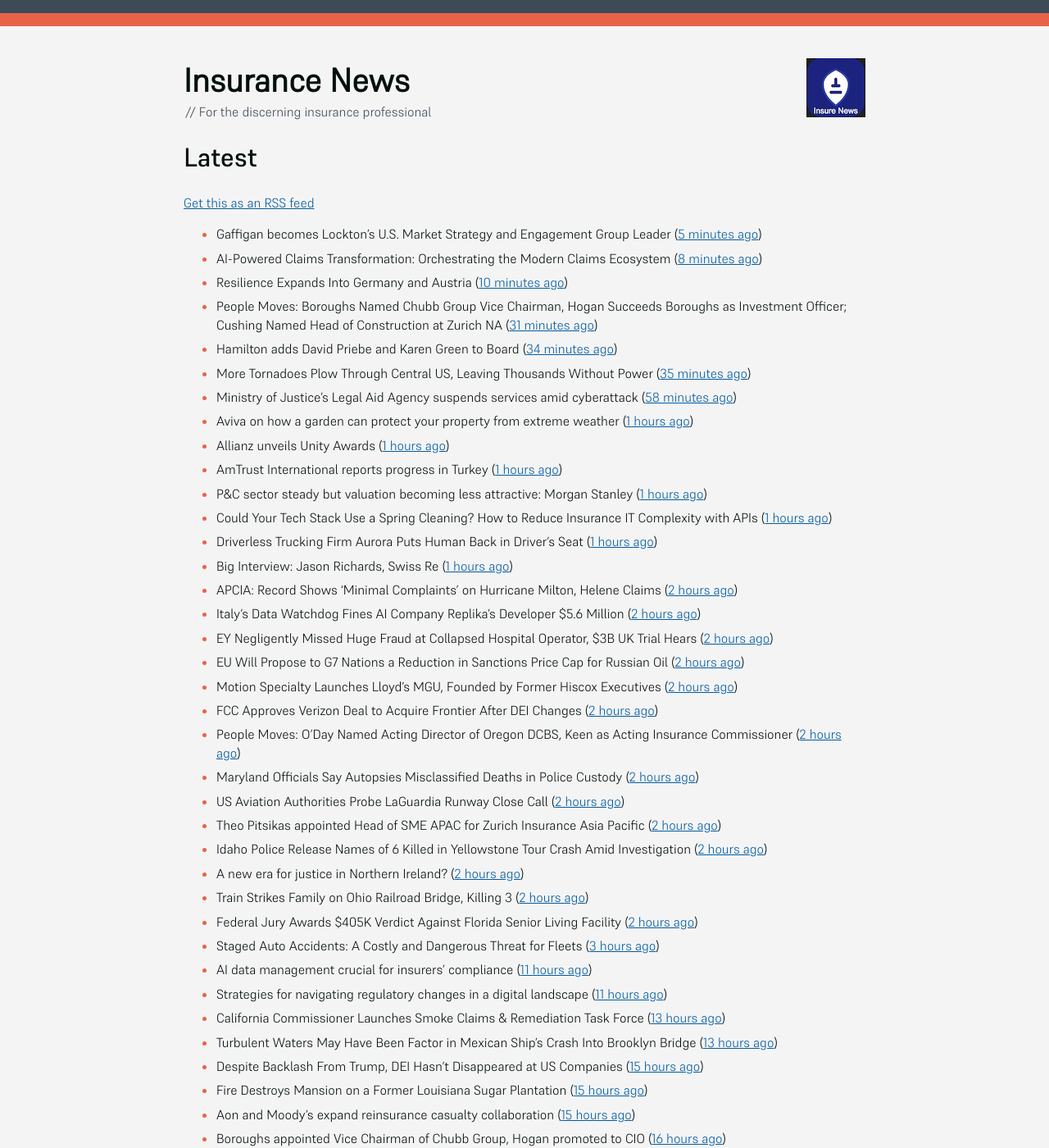
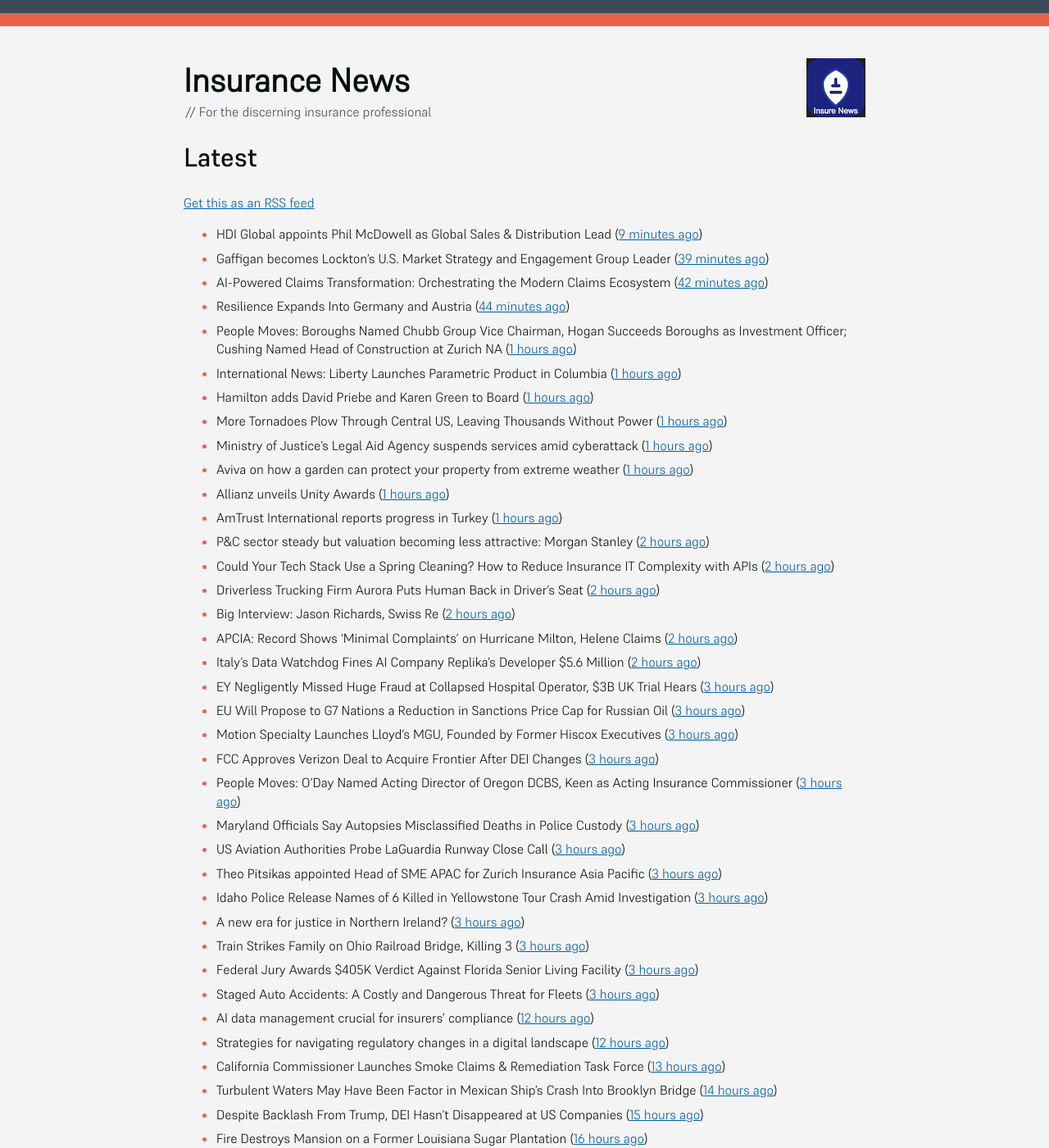
Before and after one commit to mat-0/feeds.thechels.uk, a Jekyll site: the page built from index.md, in a window 1280 px wide and 1400 px high. Shown: the whole window at 82% size. Built offline with Jekyll 4.4.1, drawn with Linux system fonts in a browser that asks for light colours; some of the changed text lies outside the part shown.

Commit message:
New Feed

```diff
--- a/index.md
+++ b/index.md
@@ -8,71 +8,71 @@ description: Latest Updates
 [Get this as an RSS feed](/feed.rss)
 
 <!-- news_marker starts -->
-- Gaffigan becomes Lockton’s U.S. Market Strategy and Engagement Group Leader ([5 minutes ago](https://www.reinsurancene.ws/gaffigan-becomes-locktons-u-s-market-strategy-and-engagement-group-leader/))
-- AI-Powered Claims Transformation: Orchestrating the Modern Claims Ecosystem ([8 minutes ago](https://insurance-edge.net/2025/05/20/ai-powered-claims-transformation-orchestrating-the-modern-claims-ecosystem-2/))
-- Resilience Expands Into Germany and Austria ([10 minutes ago](https://insurance-edge.net/2025/05/20/resilience-expands-into-germany-and-austria/))
-- People Moves: Boroughs Named Chubb Group Vice Chairman, Hogan Succeeds Boroughs as Investment Officer; Cushing Named Head of Construction at Zurich NA ([31 minutes ago](https://www.insurancejournal.com/news/national/2025/05/20/824390.htm))
-- Hamilton adds David Priebe and Karen Green to Board ([34 minutes ago](https://www.reinsurancene.ws/hamilton-adds-david-priebe-and-karen-green-to-board/))
-- More Tornadoes Plow Through Central US, Leaving Thousands Without Power ([35 minutes ago](https://www.insurancejournal.com/news/southeast/2025/05/20/824450.htm))
-- Ministry of Justice's Legal Aid Agency suspends services amid cyberattack ([58 minutes ago](https://www.insurancebusinessmag.com/uk/news/cyber/ministry-of-justices-legal-aid-agency-suspends-services-amid-cyberattack-536241.aspx))
+- HDI Global appoints Phil McDowell as Global Sales & Distribution Lead ([9 minutes ago](https://www.reinsurancene.ws/hdi-global-appoints-phil-mcdowell-as-global-sales-distribution-lead/))
+- Gaffigan becomes Lockton’s U.S. Market Strategy and Engagement Group Leader ([39 minutes ago](https://www.reinsurancene.ws/gaffigan-becomes-locktons-u-s-market-strategy-and-engagement-group-leader/))
+- AI-Powered Claims Transformation: Orchestrating the Modern Claims Ecosystem ([42 minutes ago](https://insurance-edge.net/2025/05/20/ai-powered-claims-transformation-orchestrating-the-modern-claims-ecosystem-2/))
+- Resilience Expands Into Germany and Austria ([44 minutes ago](https://insurance-edge.net/2025/05/20/resilience-expands-into-germany-and-austria/))
+- People Moves: Boroughs Named Chubb Group Vice Chairman, Hogan Succeeds Boroughs as Investment Officer; Cushing Named Head of Construction at Zurich NA ([1 hours ago](https://www.insurancejournal.com/news/national/2025/05/20/824390.htm))
+- International News: Liberty Launches Parametric Product in Columbia ([1 hours ago](https://insurance-edge.net/2025/05/20/international-news-liberty-launches-parametric-product-in-columbia/))
+- Hamilton adds David Priebe and Karen Green to Board ([1 hours ago](https://www.reinsurancene.ws/hamilton-adds-david-priebe-and-karen-green-to-board/))
+- More Tornadoes Plow Through Central US, Leaving Thousands Without Power ([1 hours ago](https://www.insurancejournal.com/news/southeast/2025/05/20/824450.htm))
+- Ministry of Justice's Legal Aid Agency suspends services amid cyberattack ([1 hours ago](https://www.insurancebusinessmag.com/uk/news/cyber/ministry-of-justices-legal-aid-agency-suspends-services-amid-cyberattack-536241.aspx))
 - Aviva on how a garden can protect your property from extreme weather ([1 hours ago](https://www.insurancebusinessmag.com/uk/news/property-insurance/aviva-on-how-a-garden-can-protect-your-property-from-extreme-weather-536238.aspx))
 - Allianz unveils Unity Awards ([1 hours ago](https://www.insurancebusinessmag.com/uk/news/breaking-news/allianz-unveils-unity-awards-536237.aspx))
 - AmTrust International reports progress in Turkey ([1 hours ago](https://www.insurancebusinessmag.com/uk/news/breaking-news/amtrust-international-reports-progress-in-turkey-536236.aspx))
-- P&C sector steady but valuation becoming less attractive: Morgan Stanley ([1 hours ago](https://www.reinsurancene.ws/pc-sector-steady-but-valuation-becoming-less-attractive-morgan-stanley/))
-- Could Your Tech Stack Use a Spring Cleaning? How to Reduce Insurance IT Complexity with APIs ([1 hours ago](https://www.insurancejournal.com/blogs/agentsync/2025/05/20/822951.htm))
-- Driverless Trucking Firm Aurora Puts Human Back in Driver’s Seat ([1 hours ago](https://www.insurancejournal.com/news/southcentral/2025/05/20/824443.htm))
-- Big Interview: Jason Richards, Swiss Re ([1 hours ago](https://www.postonline.co.uk/reinsurance/7957541/big-interview-jason-richards-swiss-re))
+- P&C sector steady but valuation becoming less attractive: Morgan Stanley ([2 hours ago](https://www.reinsurancene.ws/pc-sector-steady-but-valuation-becoming-less-attractive-morgan-stanley/))
+- Could Your Tech Stack Use a Spring Cleaning? How to Reduce Insurance IT Complexity with APIs ([2 hours ago](https://www.insurancejournal.com/blogs/agentsync/2025/05/20/822951.htm))
+- Driverless Trucking Firm Aurora Puts Human Back in Driver’s Seat ([2 hours ago](https://www.insurancejournal.com/news/southcentral/2025/05/20/824443.htm))
+- Big Interview: Jason Richards, Swiss Re ([2 hours ago](https://www.postonline.co.uk/reinsurance/7957541/big-interview-jason-richards-swiss-re))
 - APCIA: Record Shows ‘Minimal Complaints’ on Hurricane Milton, Helene Claims ([2 hours ago](https://www.insurancejournal.com/news/national/2025/05/20/824364.htm))
 - Italy’s Data Watchdog Fines AI Company Replika’s Developer $5.6 Million ([2 hours ago](https://www.insurancejournal.com/news/international/2025/05/20/824403.htm))
-- EY Negligently Missed Huge Fraud at Collapsed Hospital Operator, $3B UK Trial Hears ([2 hours ago](https://www.insurancejournal.com/news/international/2025/05/20/824369.htm))
-- EU Will Propose to G7 Nations a Reduction in Sanctions Price Cap for Russian Oil ([2 hours ago](https://www.insurancejournal.com/news/international/2025/05/20/824398.htm))
-- Motion Specialty Launches Lloyd’s MGU, Founded by Former Hiscox Executives ([2 hours ago](https://www.insurancejournal.com/news/international/2025/05/20/824409.htm))
-- FCC Approves Verizon Deal to Acquire Frontier After DEI Changes ([2 hours ago](https://www.insurancejournal.com/news/national/2025/05/20/824415.htm))
-- People Moves: O’Day Named Acting Director of Oregon DCBS, Keen as Acting Insurance Commissioner ([2 hours ago](https://www.insurancejournal.com/news/west/2025/05/20/824095.htm))
-- Maryland Officials Say Autopsies Misclassified Deaths in Police Custody ([2 hours ago](https://www.insurancejournal.com/news/east/2025/05/20/824439.htm))
-- US Aviation Authorities Probe LaGuardia Runway Close Call ([2 hours ago](https://www.insurancejournal.com/news/east/2025/05/20/824432.htm))
-- Theo Pitsikas appointed Head of SME APAC for Zurich Insurance Asia Pacific ([2 hours ago](https://www.reinsurancene.ws/theo-pitsikas-appointed-head-of-sme-apac-for-zurich-insurance-asia-pacific/))
-- Idaho Police Release Names of 6 Killed in Yellowstone Tour Crash Amid Investigation ([2 hours ago](https://www.insurancejournal.com/news/west/2025/05/20/824420.htm))
-- A new era for justice in Northern Ireland? ([2 hours ago](https://www.postonline.co.uk/claims/7957782/a-new-era-for-justice-in-northern-ireland))
-- Train Strikes Family on Ohio Railroad Bridge, Killing 3 ([2 hours ago](https://www.insurancejournal.com/news/midwest/2025/05/20/824453.htm))
-- Federal Jury Awards $405K Verdict Against Florida Senior Living Facility ([2 hours ago](https://www.insurancejournal.com/news/southeast/2025/05/20/824447.htm))
+- EY Negligently Missed Huge Fraud at Collapsed Hospital Operator, $3B UK Trial Hears ([3 hours ago](https://www.insurancejournal.com/news/international/2025/05/20/824369.htm))
+- EU Will Propose to G7 Nations a Reduction in Sanctions Price Cap for Russian Oil ([3 hours ago](https://www.insurancejournal.com/news/international/2025/05/20/824398.htm))
+- Motion Specialty Launches Lloyd’s MGU, Founded by Former Hiscox Executives ([3 hours ago](https://www.insurancejournal.com/news/international/2025/05/20/824409.htm))
+- FCC Approves Verizon Deal to Acquire Frontier After DEI Changes ([3 hours ago](https://www.insurancejournal.com/news/national/2025/05/20/824415.htm))
+- People Moves: O’Day Named Acting Director of Oregon DCBS, Keen as Acting Insurance Commissioner ([3 hours ago](https://www.insurancejournal.com/news/west/2025/05/20/824095.htm))
+- Maryland Officials Say Autopsies Misclassified Deaths in Police Custody ([3 hours ago](https://www.insurancejournal.com/news/east/2025/05/20/824439.htm))
+- US Aviation Authorities Probe LaGuardia Runway Close Call ([3 hours ago](https://www.insurancejournal.com/news/east/2025/05/20/824432.htm))
+- Theo Pitsikas appointed Head of SME APAC for Zurich Insurance Asia Pacific ([3 hours ago](https://www.reinsurancene.ws/theo-pitsikas-appointed-head-of-sme-apac-for-zurich-insurance-asia-pacific/))
+- Idaho Police Release Names of 6 Killed in Yellowstone Tour Crash Amid Investigation ([3 hours ago](https://www.insurancejournal.com/news/west/2025/05/20/824420.htm))
+- A new era for justice in Northern Ireland? ([3 hours ago](https://www.postonline.co.uk/claims/7957782/a-new-era-for-justice-in-northern-ireland))
+- Train Strikes Family on Ohio Railroad Bridge, Killing 3 ([3 hours ago](https://www.insurancejournal.com/news/midwest/2025/05/20/824453.htm))
+- Federal Jury Awards $405K Verdict Against Florida Senior Living Facility ([3 hours ago](https://www.insurancejournal.com/news/southeast/2025/05/20/824447.htm))
 - Staged Auto Accidents: A Costly and Dangerous Threat for Fleets ([3 hours ago](https://www.insurancejournal.com/blogs/iat/2025/05/20/822221.htm))
-- AI data management crucial for insurers' compliance ([11 hours ago](https://www.dig-in.com/news/ai-data-management-crucial-for-insurers-compliance))
-- Strategies for navigating regulatory changes in a digital landscape ([11 hours ago](https://www.dig-in.com/opinion/strategies-for-navigating-federal-and-state-regulations))
+- AI data management crucial for insurers' compliance ([12 hours ago](https://www.dig-in.com/news/ai-data-management-crucial-for-insurers-compliance))
+- Strategies for navigating regulatory changes in a digital landscape ([12 hours ago](https://www.dig-in.com/opinion/strategies-for-navigating-federal-and-state-regulations))
 - California Commissioner Launches Smoke Claims & Remediation Task Force ([13 hours ago](https://www.insurancejournal.com/news/west/2025/05/19/824395.htm))
-- Turbulent Waters May Have Been Factor in Mexican Ship’s Crash Into Brooklyn Bridge ([13 hours ago](https://www.insurancejournal.com/news/east/2025/05/19/824334.htm))
+- Turbulent Waters May Have Been Factor in Mexican Ship’s Crash Into Brooklyn Bridge ([14 hours ago](https://www.insurancejournal.com/news/east/2025/05/19/824334.htm))
 - Despite Backlash From Trump, DEI Hasn’t Disappeared at US Companies ([15 hours ago](https://www.insurancejournal.com/news/national/2025/05/19/824379.htm))
-- Fire Destroys Mansion on a Former Louisiana Sugar Plantation ([15 hours ago](https://www.insurancejournal.com/news/southcentral/2025/05/19/824378.htm))
-- Aon and Moody’s expand reinsurance casualty collaboration ([15 hours ago](https://www.reinsurancene.ws/aon-and-moodys-expand-reinsurance-casualty-collaboration/))
+- Fire Destroys Mansion on a Former Louisiana Sugar Plantation ([16 hours ago](https://www.insurancejournal.com/news/southcentral/2025/05/19/824378.htm))
+- Aon and Moody’s expand reinsurance casualty collaboration ([16 hours ago](https://www.reinsurancene.ws/aon-and-moodys-expand-reinsurance-casualty-collaboration/))
 - Boroughs appointed Vice Chairman of Chubb Group, Hogan promoted to CIO ([16 hours ago](https://www.reinsurancene.ws/boroughs-appointed-vice-chairman-of-chubb-group-hogan-promoted-to-cio/))
-- April investments highlight growing appetite for China’s re/insurance sector ([16 hours ago](https://www.reinsurancene.ws/april-investments-highlight-growing-appetite-for-chinas-re-insurance-sector/))
-- Zurich targeting 30% SME growth in 2025 ([16 hours ago](https://www.postonline.co.uk/news/7957779/zurich-targeting-30-sme-growth-in-2025))
-- Aviva Partners with CyberCube to Enhance Cyber Threat Detection and Exposure Management ([16 hours ago](https://www.insurtechinsights.com/aviva-partners-with-cybercube-to-enhance-cyber-threat-detection-and-exposure-management/))
-- M&S’ Slow Recovery From Cyberattack Puts it at Risk of Lasting Damage ([16 hours ago](https://www.insurancejournal.com/news/international/2025/05/19/824356.htm))
-- New Partnership Aims to Boost In-Car Chip Security ([16 hours ago](https://insurance-edge.net/2025/05/19/new-partnership-aims-to-boost-in-car-chip-security/))
+- April investments highlight growing appetite for China’s re/insurance sector ([17 hours ago](https://www.reinsurancene.ws/april-investments-highlight-growing-appetite-for-chinas-re-insurance-sector/))
+- Zurich targeting 30% SME growth in 2025 ([17 hours ago](https://www.postonline.co.uk/news/7957779/zurich-targeting-30-sme-growth-in-2025))
+- Aviva Partners with CyberCube to Enhance Cyber Threat Detection and Exposure Management ([17 hours ago](https://www.insurtechinsights.com/aviva-partners-with-cybercube-to-enhance-cyber-threat-detection-and-exposure-management/))
+- M&S’ Slow Recovery From Cyberattack Puts it at Risk of Lasting Damage ([17 hours ago](https://www.insurancejournal.com/news/international/2025/05/19/824356.htm))
+- New Partnership Aims to Boost In-Car Chip Security ([17 hours ago](https://insurance-edge.net/2025/05/19/new-partnership-aims-to-boost-in-car-chip-security/))
 - Aon appoints Neil Maynard as Chief Broking Officer, Aviation ([17 hours ago](https://www.reinsurancene.ws/aon-appoints-neil-maynard-as-chief-broking-officer-aviation/))
-- VIG bids for majority stake in Moldasig ([17 hours ago](https://www.reinsurancene.ws/vig-bids-for-majority-stake-in-moldasig/))
-- UK Legal Aid Hack Includes ‘Significant Amount’ of Personal Data ([17 hours ago](https://www.insurancejournal.com/news/international/2025/05/19/824353.htm))
-- Inigo, Johnson & Johnson backed Motion Specialty becomes Lloyd’s coverholder ([18 hours ago](https://www.reinsurancene.ws/inigo-johnson-johnson-backed-motion-specialty-becomes-lloyds-coverholder/))
+- VIG bids for majority stake in Moldasig ([18 hours ago](https://www.reinsurancene.ws/vig-bids-for-majority-stake-in-moldasig/))
+- UK Legal Aid Hack Includes ‘Significant Amount’ of Personal Data ([18 hours ago](https://www.insurancejournal.com/news/international/2025/05/19/824353.htm))
 - How Aviva is redefining mid-market support ([18 hours ago](https://www.insurancebusinessmag.com/uk/news/breaking-news/how-aviva-is-redefining-midmarket-support-535375.aspx))
 - People Moves: Castillo to Head Protecdiv’s Construction; Snyder Joins Mass. Workers’ Comp Council ([18 hours ago](https://www.insurancejournal.com/news/east/2025/05/19/823716.htm))
 - Q1 Shows ‘Clear’ Signs of Commercial P/C Softening, Says CIAB ([18 hours ago](https://www.insurancejournal.com/news/national/2025/05/19/824328.htm))
-- Aviva Highlights The Loss of Lawns and Gardens ([18 hours ago](https://insurance-edge.net/2025/05/19/aviva-highlights-the-loss-of-lawns-and-gardens/))
-- TELUS Health Acquires Workplace Options in $500 Million Deal, Accelerates Global Wellbeing Ambitions with GTCR Investment ([18 hours ago](https://www.insurtechinsights.com/telus-health-acquires-workplace-options-in-500-million-deal-accelerates-global-wellbeing-ambitions-with-gtcr-investment/))
-- BIBA 2025: Young Broker of The Year ([19 hours ago](https://insurance-edge.net/2025/05/19/biba-2025-young-broker-of-the-year/))
+- Aviva Highlights The Loss of Lawns and Gardens ([19 hours ago](https://insurance-edge.net/2025/05/19/aviva-highlights-the-loss-of-lawns-and-gardens/))
+- TELUS Health Acquires Workplace Options in $500 Million Deal, Accelerates Global Wellbeing Ambitions with GTCR Investment ([19 hours ago](https://www.insurtechinsights.com/telus-health-acquires-workplace-options-in-500-million-deal-accelerates-global-wellbeing-ambitions-with-gtcr-investment/))
+- BIBA 2025: Young Broker of The Year ([20 hours ago](https://insurance-edge.net/2025/05/19/biba-2025-young-broker-of-the-year/))
 - Industry reaction to the Law Comission’s will reform report ([20 hours ago](https://ifamagazine.com/industry-reaction-to-the-law-comissions-will-reform-report/))
-- How can brokers ensure responsible AI usage in insurance operations? ([20 hours ago](https://www.insurancebusinessmag.com/uk/news/technology/how-can-brokers-ensure-responsible-ai-usage-in-insurance-operations-536137.aspx))
-- Allstate Becomes Corporate Partner of Chicago Quantum Exchange to Advance Quantum Computing in Insurance ([20 hours ago](https://www.insurtechinsights.com/allstate-becomes-corporate-partner-of-chicago-quantum-exchange-to-advance-quantum-computing-in-insurance/))
-- Why sustainable repairs and net zero goals are critical for brokers ([20 hours ago](https://www.insurancebusinessmag.com/uk/news/environmental/why-sustainable-repairs-and-net-zero-goals-are-critical-for-brokers-536136.aspx))
-- Markel’s Galjaard outlines plan to double the UK business ([20 hours ago](https://www.postonline.co.uk/news/7957775/markels-galjaard-outlines-plan-to-double-the-uk-business))
-- Rebekah Clement steps down from Lloyd's ([20 hours ago](https://www.insurancebusinessmag.com/uk/news/breaking-news/rebekah-clement-steps-down-from-lloyds-536135.aspx))
-- Brokers prefer bespoke MGA offerings over general market products – report ([20 hours ago](https://www.insurancebusinessmag.com/uk/news/breaking-news/brokers-prefer-bespoke-mga-offerings-over-general-market-products--report-536134.aspx))
-- UK Govt Offers Snapshot of Digital ID Market: Key Firms, Trends etc. ([20 hours ago](https://insurance-edge.net/2025/05/19/uk-govt-offers-snapshot-of-digital-id-market-key-firms-trends-etc/))
-- HDI Global, McLarens announce key leadership appointments ([20 hours ago](https://www.insurancebusinessmag.com/uk/news/breaking-news/hdi-global-mclarens-announce-key-leadership-appointments-536132.aspx))
-- Allianz invests £750m in three years amid commercial ‘re-platforming’ ([21 hours ago](https://www.postonline.co.uk/news/7957771/allianz-invests-ps750m-in-three-years-amid-commercial-replatforming))
-- Aviva and CyberCube track cyber attackers’ behaviour ([21 hours ago](https://www.postonline.co.uk/news/7957778/aviva-and-cybercube-track-cyber-attackers-behaviour))
+- How can brokers ensure responsible AI usage in insurance operations? ([21 hours ago](https://www.insurancebusinessmag.com/uk/news/technology/how-can-brokers-ensure-responsible-ai-usage-in-insurance-operations-536137.aspx))
+- Allstate Becomes Corporate Partner of Chicago Quantum Exchange to Advance Quantum Computing in Insurance ([21 hours ago](https://www.insurtechinsights.com/allstate-becomes-corporate-partner-of-chicago-quantum-exchange-to-advance-quantum-computing-in-insurance/))
+- Why sustainable repairs and net zero goals are critical for brokers ([21 hours ago](https://www.insurancebusinessmag.com/uk/news/environmental/why-sustainable-repairs-and-net-zero-goals-are-critical-for-brokers-536136.aspx))
+- Markel’s Galjaard outlines plan to double the UK business ([21 hours ago](https://www.postonline.co.uk/news/7957775/markels-galjaard-outlines-plan-to-double-the-uk-business))
+- Rebekah Clement steps down from Lloyd's ([21 hours ago](https://www.insurancebusinessmag.com/uk/news/breaking-news/rebekah-clement-steps-down-from-lloyds-536135.aspx))
+- Brokers prefer bespoke MGA offerings over general market products – report ([21 hours ago](https://www.insurancebusinessmag.com/uk/news/breaking-news/brokers-prefer-bespoke-mga-offerings-over-general-market-products--report-536134.aspx))
+- HDI Global, McLarens announce key leadership appointments ([21 hours ago](https://www.insurancebusinessmag.com/uk/news/breaking-news/hdi-global-mclarens-announce-key-leadership-appointments-536132.aspx))
+- Allianz invests £750m in three years amid commercial ‘re-platforming’ ([22 hours ago](https://www.postonline.co.uk/news/7957771/allianz-invests-ps750m-in-three-years-amid-commercial-replatforming))
+- Aviva and CyberCube track cyber attackers’ behaviour ([22 hours ago](https://www.postonline.co.uk/news/7957778/aviva-and-cybercube-track-cyber-attackers-behaviour))
 - How does AI figure into insurers' growth plans? ([22 hours ago](https://www.dig-in.com/list/how-does-ai-figure-into-insurers-growth-plans))
-- Sedgwick’s Blunt says lack of future insurance CEOs is ‘our fault’ ([22 hours ago](https://www.postonline.co.uk/news/7957772/sedgwicks-blunt-says-lack-of-future-insurance-ceos-is-our-fault))
+- Sedgwick’s Blunt says lack of future insurance CEOs is ‘our fault’ ([23 hours ago](https://www.postonline.co.uk/news/7957772/sedgwicks-blunt-says-lack-of-future-insurance-ceos-is-our-fault))
 - Insurance figures richer than The King revealed ([23 hours ago](https://www.postonline.co.uk/news/7957777/insurance-figures-richer-than-the-king-revealed))
 - TBIG's Deva Risk acquires David Vaughan & Co ([1 days ago](https://www.insurancebusinessmag.com/uk/news/breaking-news/tbigs-deva-risk-acquires-david-vaughan-and-co-536120.aspx))
 - Rising gold prices – experts urge homeowners to check insurance ([1 days ago](https://www.insurancebusinessmag.com/uk/news/property-insurance/rising-gold-prices--experts-urge-homeowners-to-check-insurance-536119.aspx))
```
Also changed, not shown: other parts of index.md (+2 -2 lines).
